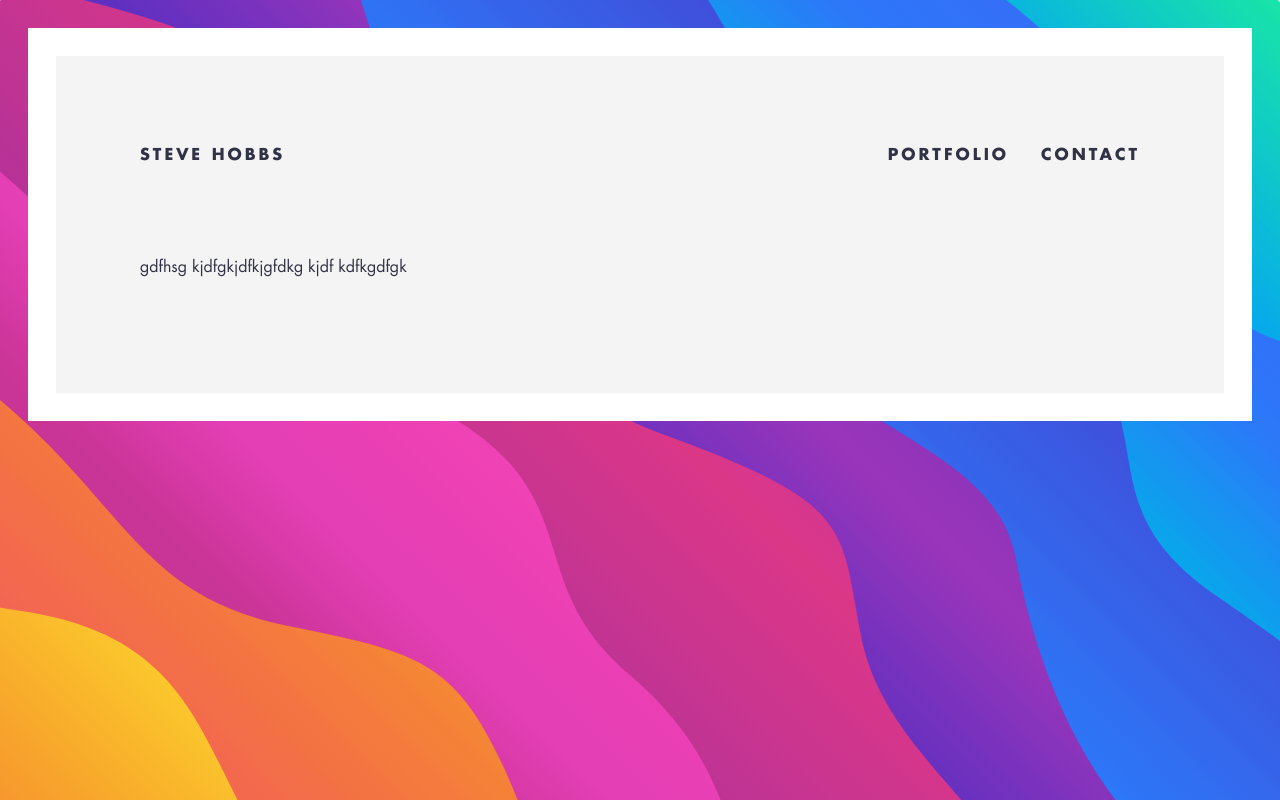
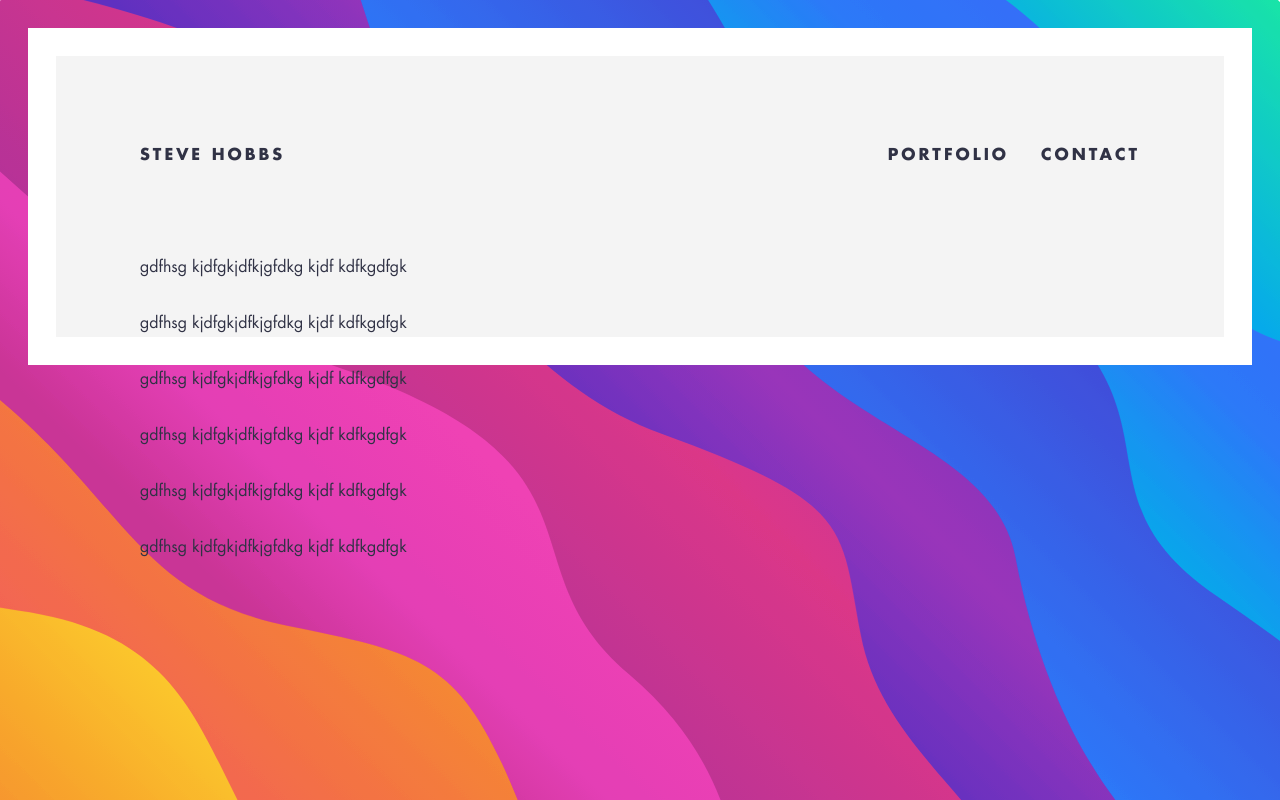
Before and after one commit to shoobzy/iamstevehobbs, a React (Vite) app: page /la-bergerie in a window 1280 px wide. Built offline with nearby package versions, Linux system fonts and the light colour scheme.

Commit message:
Transition tweaks

```diff
--- a/src/components/App.js
+++ b/src/components/App.js
@@ -22,6 +22,10 @@ const project_routes = [
 
 class App extends React.Component {
   render() {
+    const styles = {
+      position: "relative"
+    }
+
     return (
       <div className="o-Page">
         <div className="o-Container">
@@ -29,12 +33,11 @@ class App extends React.Component {
             <Header />
 
             <Route render={({location}) => (
-              <TransitionGroup>
+              <TransitionGroup style={styles}>
                 <CSSTransition
                   key={location.key}
                   timeout={500}
                   classNames="fadeInUp"
-                  ref={this.saveRef}
                 >
                   <Switch location={location}>
                     <Route exact={true} path="/" component={Home} />
--- a/src/components/Projects/LaBergerie.js
+++ b/src/components/Projects/LaBergerie.js
@@ -4,6 +4,11 @@ const LaBergerieProject = () => {
   return (
     <div className="c-Page fadeInUp">
       <p>gdfhsg kjdfgkjdfkjgfdkg kjdf kdfkgdfgk</p>
+      <p>gdfhsg kjdfgkjdfkjgfdkg kjdf kdfkgdfgk</p>
+      <p>gdfhsg kjdfgkjdfkjgfdkg kjdf kdfkgdfgk</p>
+      <p>gdfhsg kjdfgkjdfkjgfdkg kjdf kdfkgdfgk</p>
+      <p>gdfhsg kjdfgkjdfkjgfdkg kjdf kdfkgdfgk</p>
+      <p>gdfhsg kjdfgkjdfkjgfdkg kjdf kdfkgdfgk</p>
     </div>
   )
 }
--- a/src/scss/_objects.scss
+++ b/src/scss/_objects.scss
@@ -18,6 +18,7 @@ $o-gutter: 28px;
     padding: $o-gutter * 3;
     border: $o-gutter solid $white;
     box-sizing: border-box;
+    transition: opacity 300ms linear 150ms, transform 300ms ease-out 150ms;
 
     @include for-tablet-landscape-down {
         padding: #{$o-gutter * 2} #{$o-gutter * 1.5};
--- a/src/scss/_tools.scss
+++ b/src/scss/_tools.scss
@@ -84,9 +84,10 @@
 //     opacity: 0;
 //     transition: transform .5s, opacity .5s;
 // }
-// .fadeInUp {
-//     position: absolute;
-// }
+.fadeInUp {
+    position: absolute;
+}
+
 .fadeInUp-appear,
 .fadeInUp-enter {
     opacity: 0;
```
